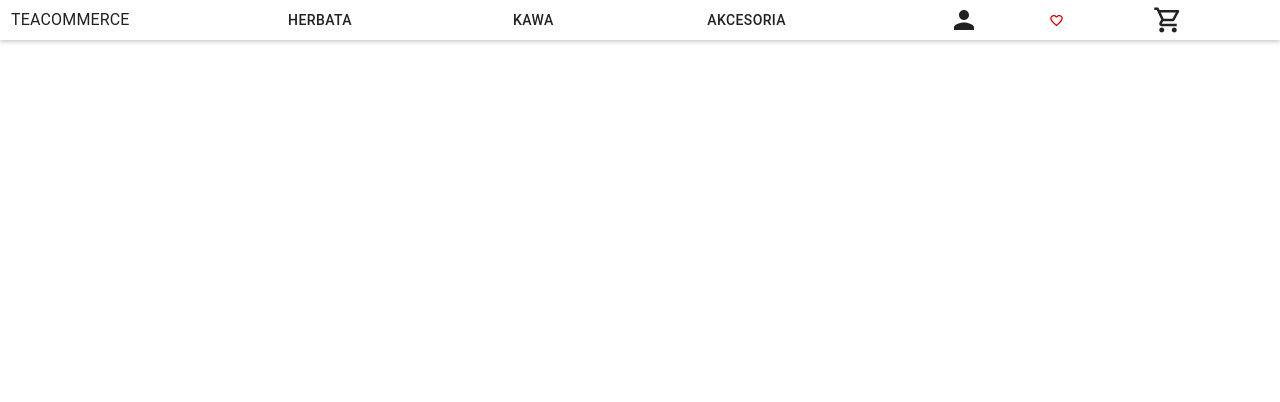
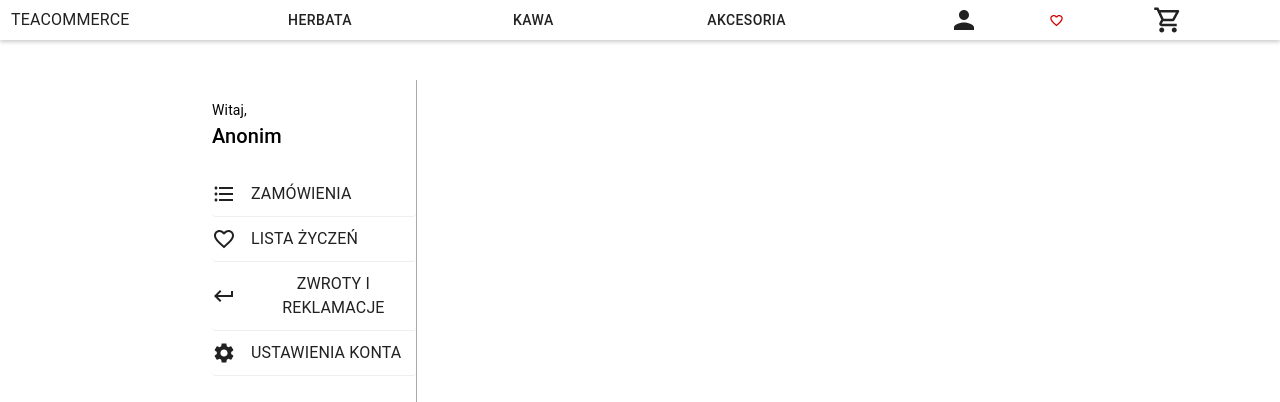
Before and after one commit to BD2-TeaParty/tea-webapp, a React (Create React App) app: page /user in a window 1280 px wide. Shown: the top 402 px of the page. Built offline with nearby package versions, Linux system fonts and the light colour scheme.

Commit message:
user panel redesign

```diff
--- a/src/components/user/UserPage.css
+++ b/src/components/user/UserPage.css
@@ -1,14 +1,47 @@
 .user-page {
-    /* width: 100%; */
     height: 100%;
-    /* display: flex;
-    align-items: center; */
-    /* justify-content: center; */
-    /* align-content: center; */
-    /* flex-direction: column; */
-    /* margin-top: 20px; */
-    /* margin-bottom: 100px; */
-    /* padding: 20px 0; */
-    padding: 0px 10%;
+    display: flex;
+    padding: 0px 15%;
+}
 
+.user-page-navigator {
+    width: 25%;
+    border-right: 1px solid #aaa;
+    flex-direction: column;
 }
+
+.user-page-body {
+    width: 75%;
+    /* border: 1px solid; */
+}
+
+
+.user-page-welcome-message {
+    padding: 20px 20px;
+    font-size: 2rem;
+}
+
+.user-page-navigator-buttons {
+    align-items: center;
+    height: 80%;
+    padding-left: 20px;
+    display: flex;
+    flex-direction: column;
+}
+
+.user-page-navigator-buttons button {
+    width: 100%;
+    align-content: flex-start;
+    justify-content: flex-start;
+    padding: 10px 0;
+    border-bottom: 1px solid #eee;
+}
+.user-page-navigator-buttons button:hover {
+    background-color: #ddd;
+}
+.user-page-navigator-buttons-typo {
+    margin-left: 15px !important;
+}
+/* .user-page-navigator-buttons  { */
+    /* margin-left: 10px; */
+/* } */
--- a/src/components/user/UserPage.js
+++ b/src/components/user/UserPage.js
@@ -1,80 +1,56 @@
-import { Accordion, AccordionDetails, AccordionSummary, Button, Typography, withStyles } from '@material-ui/core';
-import React, { useState } from 'react';
+import {Button, Typography } from '@material-ui/core';
+import React from 'react';
 import { connect } from 'react-redux';
+import FormatListBulletedIcon from '@material-ui/icons/FormatListBulleted';
+import FavoriteBorderIcon from '@material-ui/icons/FavoriteBorder';
+import KeyboardReturnIcon from '@material-ui/icons/KeyboardReturn';
+import SettingsIcon from '@material-ui/icons/Settings';
 
 import './UserPage.css';
-import Wishlist from './Wishlist';
-
-const CustomAccordion = withStyles( () => ({
-    root: {
-        marginTop: 10,
-        width: '75%',
-        // height: '15%',
-        background: 'rgba(0,0,0,0)',
-        textAlign: 'center',
-        alignContent: 'center',
-        alignItems: 'center',
-        borderColor: '#C51162',
-        color: '#C51162',
-        borderWidth: 1,
-        borderRadius: 5,
-        boxShadow: 'box-shadow: 10px 2px 10px 2px rgba(0,0,0,.2);',
-        // marginTop: '20px',
-
-    },
-    expanded: {
-    //     // width: '100%',
-        height: '50%',
-    }
-}))(Accordion);
 
 
 
 const UserPage = props => {
 
 
-    const [expanded, setExpanded] = useState('');
 
-    const handleChange = (panel) => (event, newExpanded) => {
-        setExpanded(newExpanded ? panel : false);
-    }
 
-    const welcomeMsg = `Witaj >>>${props.user.name}<<<`;
+    const welcomeMsg = `Witaj,`;// >>>${props.user.name}<<<`;
     return (
         <div id='user-page' className='user-page'>
-            {/* <div id='user-panel' className='user-page-panel'>
 
-                <div id='user-panel-title-view' className='user-page-panel-title-view'>
-                    <Typography className='user-page-panel-title'>{welcomeMsg}</Typography>
+            <div id='user-page-navigator' className='user-page-navigator'>
+                <div className='user-page-welcome-message'>
+                    <Typography variant='body2'>{welcomeMsg}</Typography>
+                    <Typography variant='h6'> {props.user.name}</Typography>
                 </div>
 
-                <div id='user-panel-content' className='user-page-panel-content'>
-                    <CustomAccordion variant='outlined' expanded={expanded == 'wishlist'} onChange={handleChange('wishlist')}>
-                        <AccordionSummary className='user-page-panel-accordion-summary' >
-                            <Typography>Lista Życzeń</Typography>
-                        </AccordionSummary>
-                        <AccordionDetails>
-                            <Wishlist items={props.wishlist}/>
-                        </AccordionDetails>
-                    </CustomAccordion>
-                    <CustomAccordion variant='outlined' expanded={expanded == 'orders'} onChange={handleChange('orders')}>
-                        <AccordionSummary >
-                            <Typography>Zamówienia</Typography>
-                        </AccordionSummary>
-                    </CustomAccordion>
-                    <CustomAccordion variant='outlined'>
-                        <AccordionSummary >
-                            <Typography>Xd</Typography>
-                        </AccordionSummary>
-                    </CustomAccordion>  *
+                <div className='user-page-navigator-buttons'>
+                    {/* <Typography variant='body2'>{welcomeMsg}</Typography> */}
+                    <Button>
+                        <FormatListBulletedIcon />
+                        <Typography className='user-page-navigator-buttons-typo'>Zamówienia</Typography>
+                    </Button>
+                    <Button>
+                        <FavoriteBorderIcon />
+                        <Typography className='user-page-navigator-buttons-typo'>Lista życzeń</Typography>
+                    </Button>
+                    <Button>
+                        <KeyboardReturnIcon />
+                        <Typography className='user-page-navigator-buttons-typo'>Zwroty i reklamacje</Typography>
+                    </Button>
 
-                </div>
-                <div id='user-panel-end' className='user-page-panel-logout'>
                     <Button>
-                        <Typography>Wyloguj</Typography>
+                        <SettingsIcon />
+                        <Typography className='user-page-navigator-buttons-typo'>Ustawienia konta</Typography>
                     </Button>
                 </div>
-            </div> */}
+            </div>
+
+            <div id='user-page-body' className='user-page-body'>
+
+            </div>
+
         </div>
     )
 }
```
